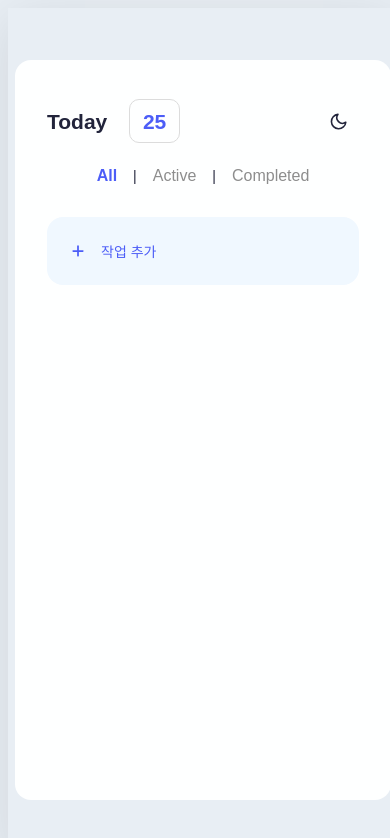
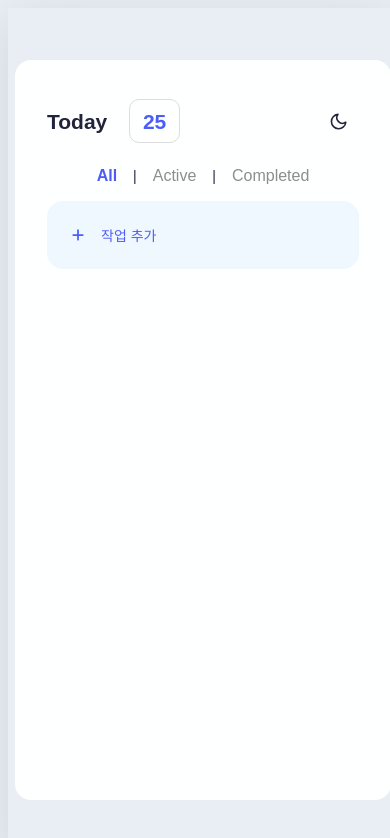
Before and after one commit to eunmilee89/todo-list-app, a React (Vite) app: page / in a window 390 px wide. Shown: the top 838 px of the page. Built offline with nearby package versions, Linux system fonts and the light colour scheme.

Commit message:
design: 헤더 필터 마진, 글씨 크기 수정

```diff
--- a/src/components/Header/Header.module.css
+++ b/src/components/Header/Header.module.css
@@ -56,7 +56,7 @@
     display: flex;
     justify-content: center;
     align-items: center;
-    flex-direction: row; /* 세로가 아닌 가로 방향 유지 */
+    flex-direction: row;
     flex-wrap: wrap;
     margin-bottom: 0;
   }
@@ -73,6 +73,6 @@
   .filters {
     order: 3;
     justify-content: center;
-    margin-bottom: 1rem;
+    font-size: 14px;
   }
 }
```
